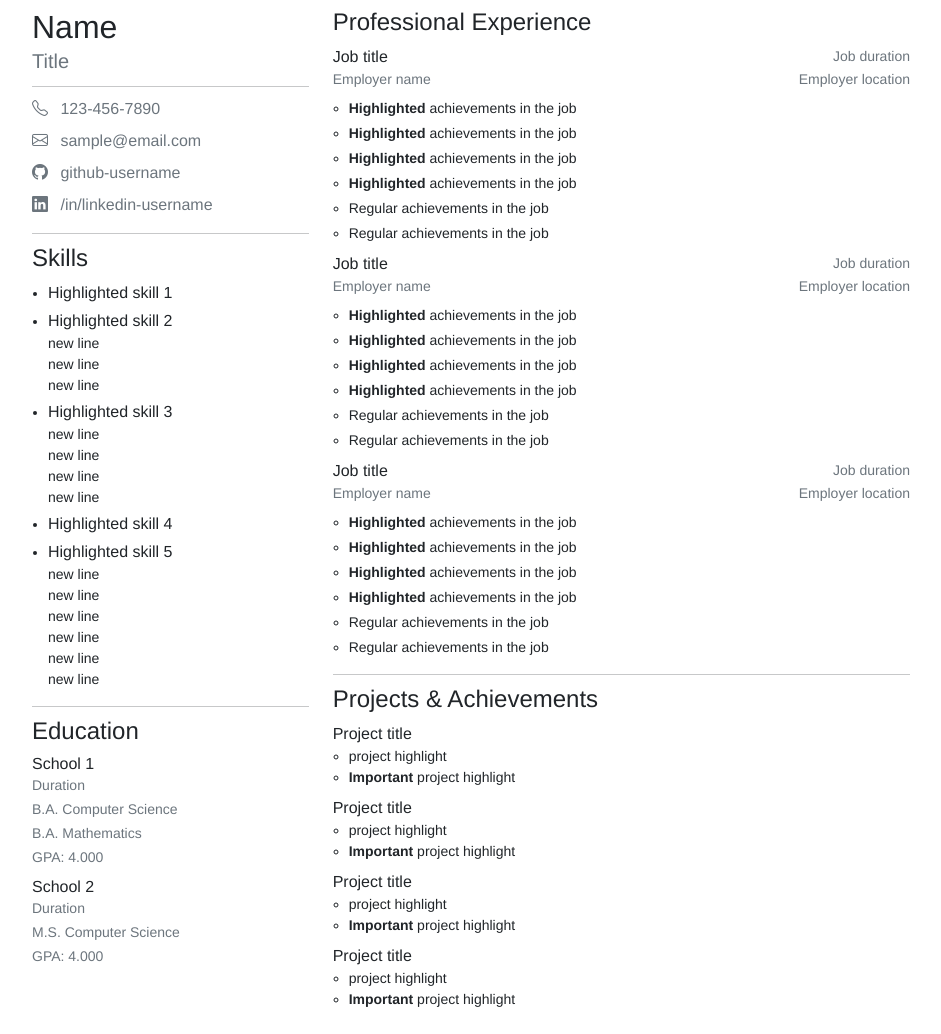
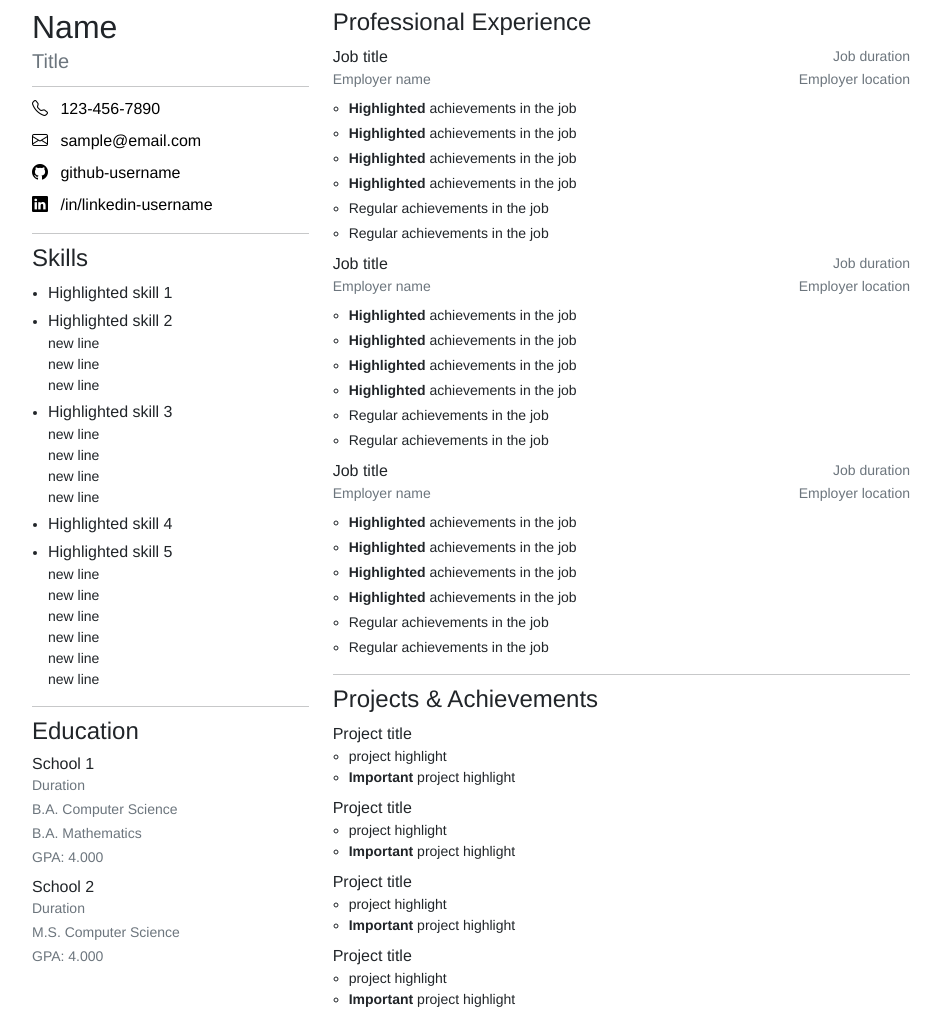
Before and after one commit to xuganyu96/asymmetric-two-columns, a Jekyll site: the page built from index.html, in a window 1280 px wide. Shown: the whole page, without its empty margins (169-1110 px from the left). Built offline with Jekyll 4.4.1, drawn with Linux system fonts in a browser that asks for light colours; nearby versions of some CDN libraries.

Commit message:
Contact info is primary

```diff
--- a/_includes/contacts.html
+++ b/_includes/contacts.html
@@ -2,7 +2,7 @@
   {% for contact in resume.contacts %}
     <li class="mb-2">
       <a
-        class="text-decoration-none text-secondary"
+        class="text-decoration-none text-primary"
         href="{{ contact.href }}">
         <i class="me-2 bi {{ contact.bi-icon }}"></i>
         {{ contact.text }}
--- a/assets/style.css
+++ b/assets/style.css
@@ -8,6 +8,10 @@ hr {
 
 .small {
     font-size: 14px;
+}
+
+.text-primary {
+  color: black!important;
 }
 
 ul {
```
